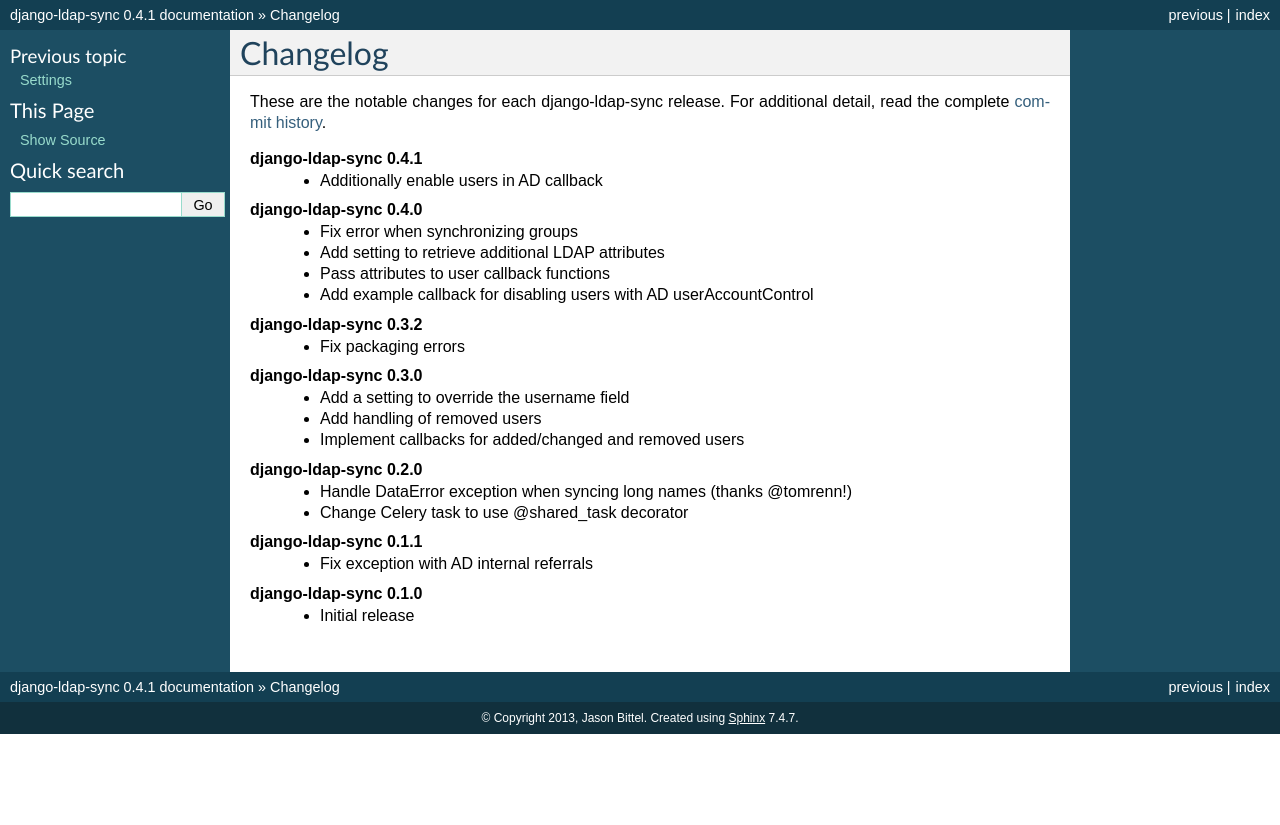
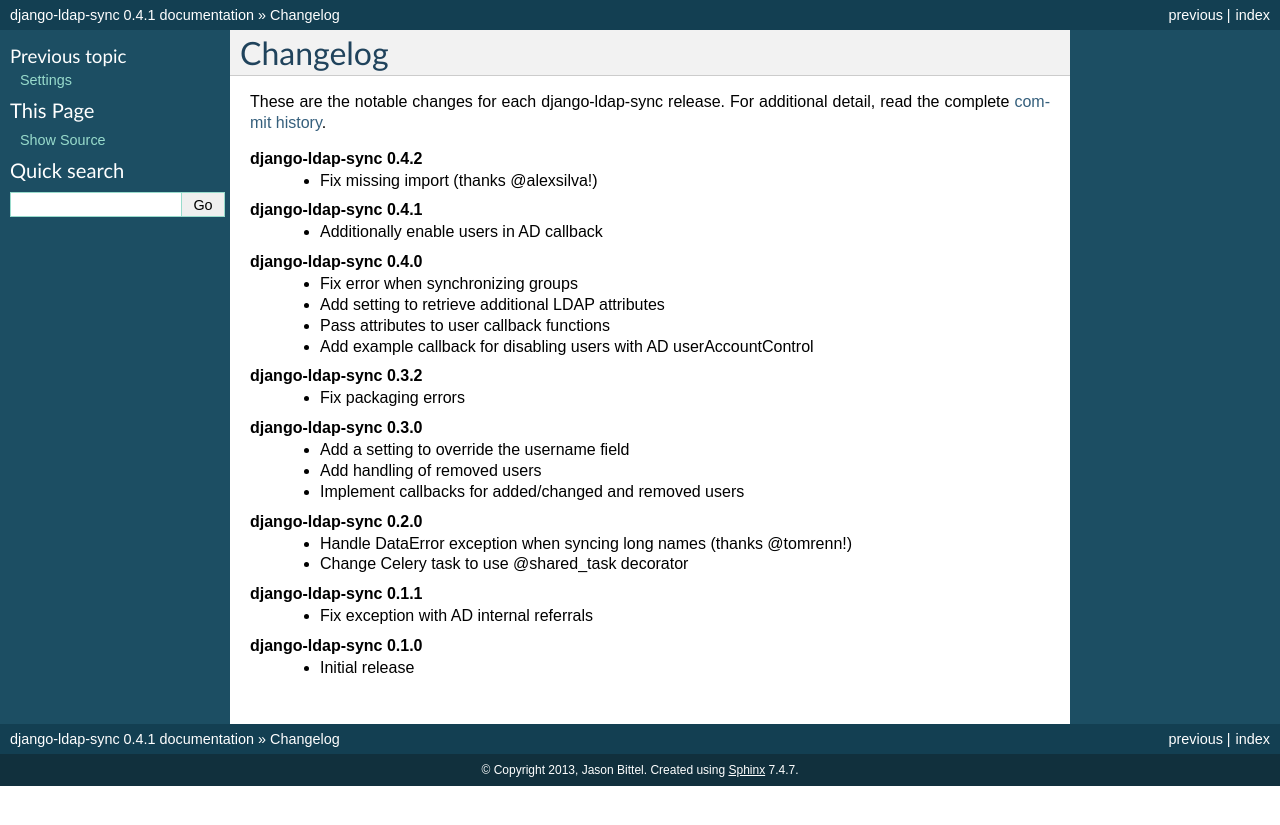
Before and after one commit to jbittel/django-ldap-sync, a Sphinx documentation site: the page built from docs/changelog.rst, in a window 1280 px wide. Shown: the top 825 px of the page. Built offline with Sphinx 7.4.7, drawn with Linux system fonts in a browser that asks for light colours.

Commit message:
Update changelog

```diff
--- a/docs/changelog.rst
+++ b/docs/changelog.rst
@@ -5,6 +5,9 @@ Changelog
 
 These are the notable changes for each django-ldap-sync release. For
 additional detail, read the complete `commit history`_.
+
+**django-ldap-sync 0.4.2**
+   * Fix missing import (thanks @alexsilva!)
 
 **django-ldap-sync 0.4.1**
    * Additionally enable users in AD callback
```
